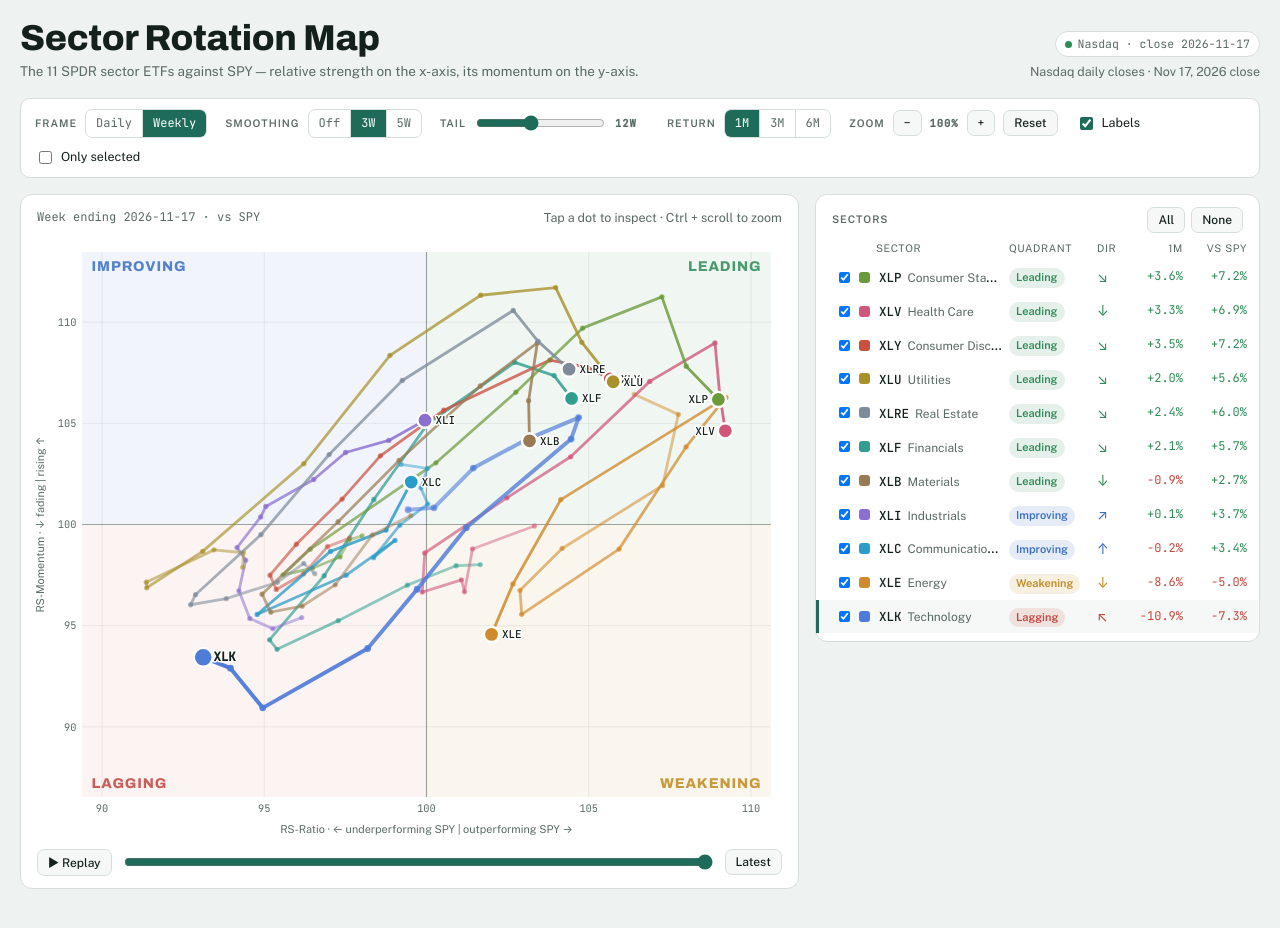
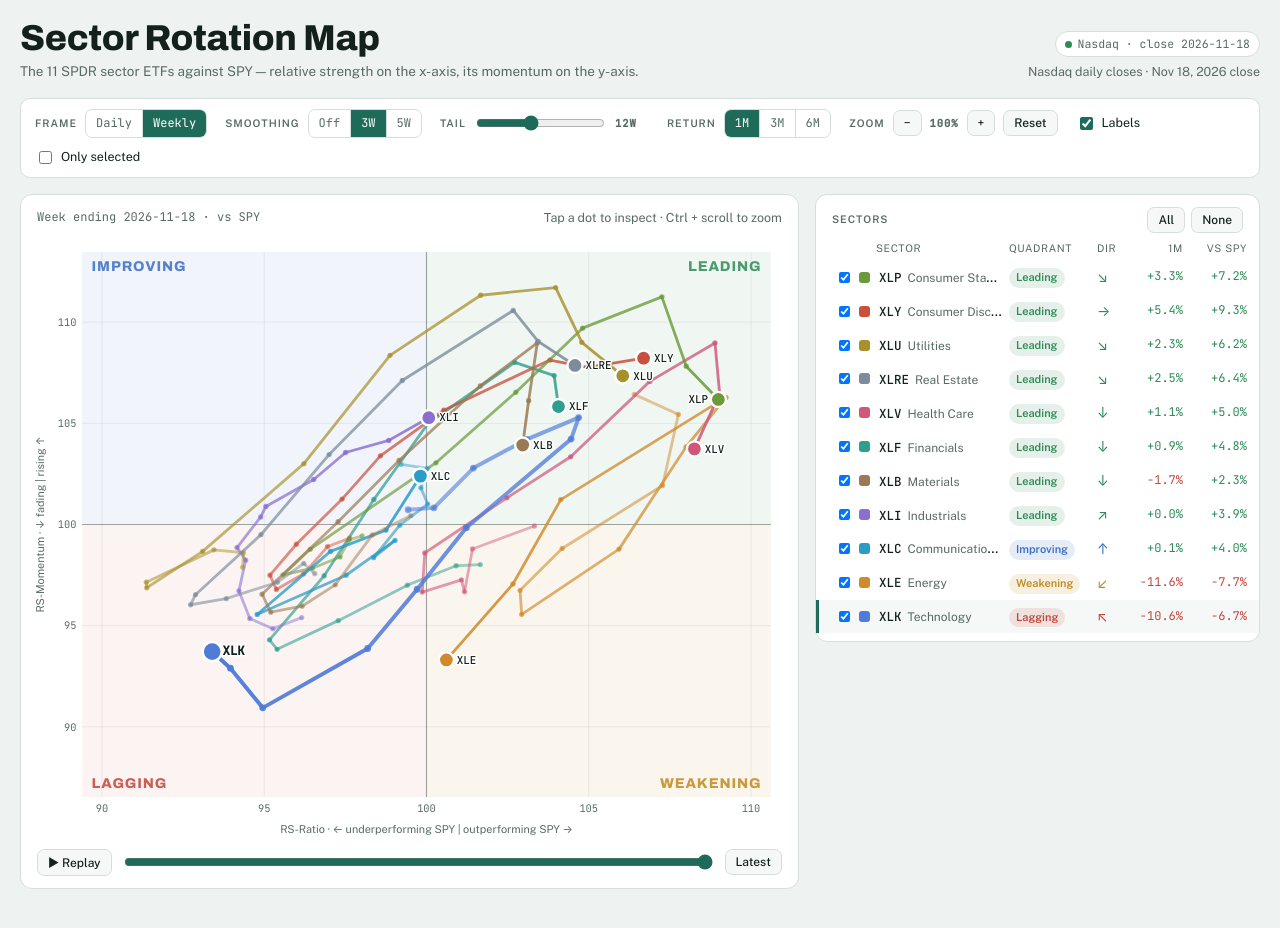
Before and after one commit to DannyWang787/sector-rotation-map, a plain HTML site: page index.html in a window 1280 px wide. Drawn offline with nearby package versions, Linux system fonts and the light colour scheme.

Commit message:
Update prices 2026-11-19

```diff
--- a/index.html
+++ b/index.html
@@ -170,8 +170,7 @@ const DAY=864e5;
 const $=id=>document.getElementById(id);
 const store={get(k){try{return JSON.parse(localStorage.getItem(k))}catch(e){return null}},set(k,v){try{localStorage.setItem(k,JSON.stringify(v));return true}catch(e){return false}},del(k){try{localStorage.removeItem(k)}catch(e){}}};
 
-const SNAPSHOT={asof:"2026-11-17",fetched:"2026-11-18",csv:`Date,SPY,XLK,XLF,XLI,XLE,XLV,XLY,XLP,XLC,XLB,XLU,XLRE
-2025-10-14,662.23,140.75,53.24,153.24,43.19,142.34,117.17,79.09,114.59,44.55,45.85,41.30
+const SNAPSHOT={asof:"2026-11-18",fetched:"2026-11-19",csv:`Date,SPY,XLK,XLF,XLI,XLE,XLV,XLY,XLP,XLC,XLB,XLU,XLRE
 2025-10-15,665.17,142.15,53.24,152.60,43.16,142.56,117.34,79.23,115.40,44.35,46.45,41.90
 2025-10-16,660.64,142.25,51.76,151.60,42.64,142.32,116.21,78.68,114.17,44.02,45.95,41.77
 2025-10-17,664.39,142.50,52.18,151.73,42.99,143.27,117.21,79.73,114.94,43.94,45.78,42.04
@@ -446,7 +445,8 @@ const SNAPSHOT={asof:"2026-11-17",fetched:"2026-11-18",csv:`Date,SPY,XLK,XLF,XLI
 2026-11-12,757.12,173.77,58.21,169.44,64.33,187.83,120.46,91.06,107.56,52.34,43.81,44.36
 2026-11-13,754.37,170.28,58.68,168.78,64.96,188.85,119.98,92.35,108.69,52.23,44.04,44.37
 2026-11-16,739.95,164.76,58.18,165.66,63.69,187.88,118.15,92.60,106.82,51.47,44.12,44.25
-2026-11-17,732.44,163.26,57.07,164.75,63.36,185.24,117.10,91.46,105.26,50.84,43.42,43.59`};
+2026-11-17,732.44,163.26,57.07,164.75,63.36,185.24,117.10,91.46,105.26,50.84,43.42,43.59
+2026-11-18,730.20,163.81,56.42,164.66,61.29,181.17,119.20,91.18,105.58,50.46,43.55,43.62`};
 /* ---------- sample data (deterministic, clearly synthetic) ---------- */
 function mulberry(a){return function(){a|=0;a=a+0x6D2B79F5|0;let t=Math.imul(a^a>>>15,1|a);t=t+Math.imul(t^t>>>7,61|t)^t;return((t^t>>>14)>>>0)/4294967296}}
 function gauss(r){let u=0,v=0;while(!u)u=r();while(!v)v=r();return Math.sqrt(-2*Math.log(u))*Math.cos(2*Math.PI*v)}
```
